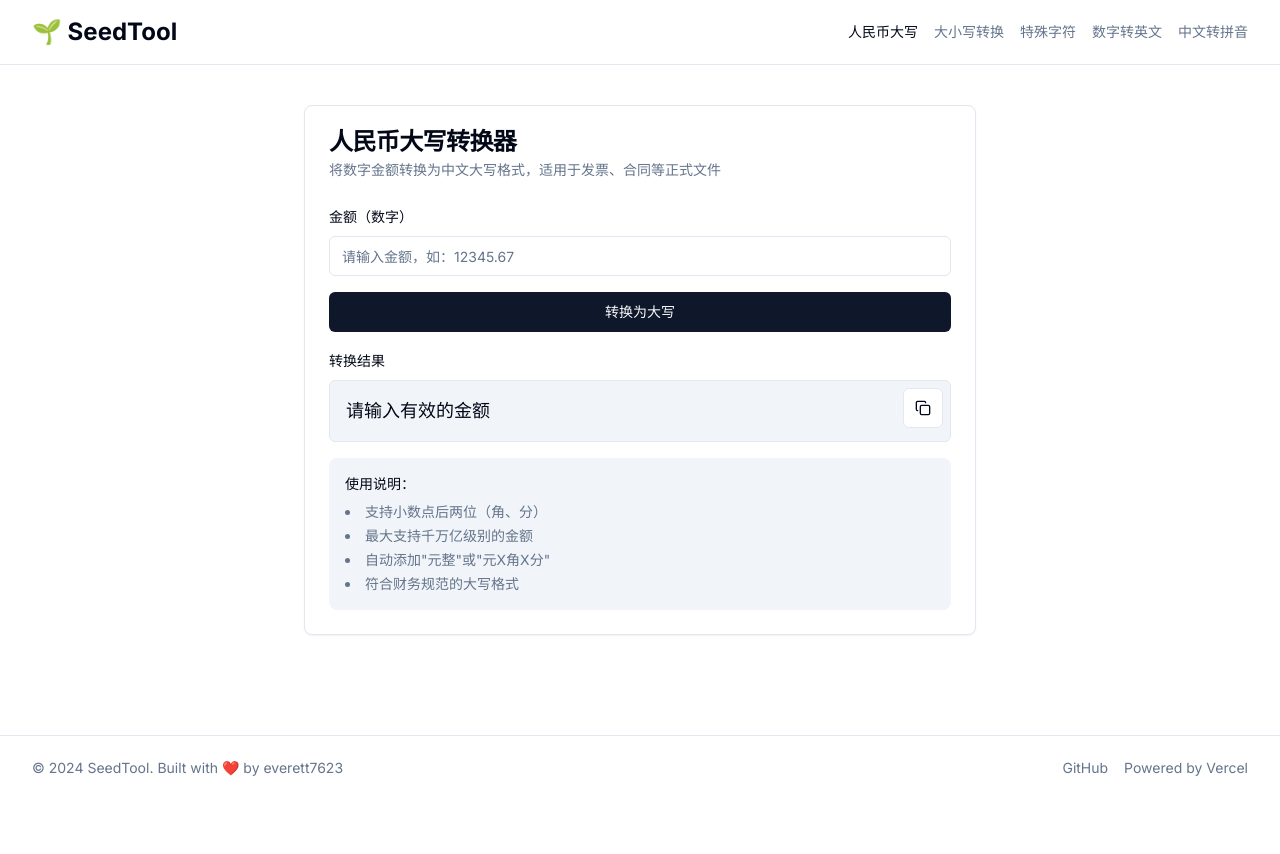
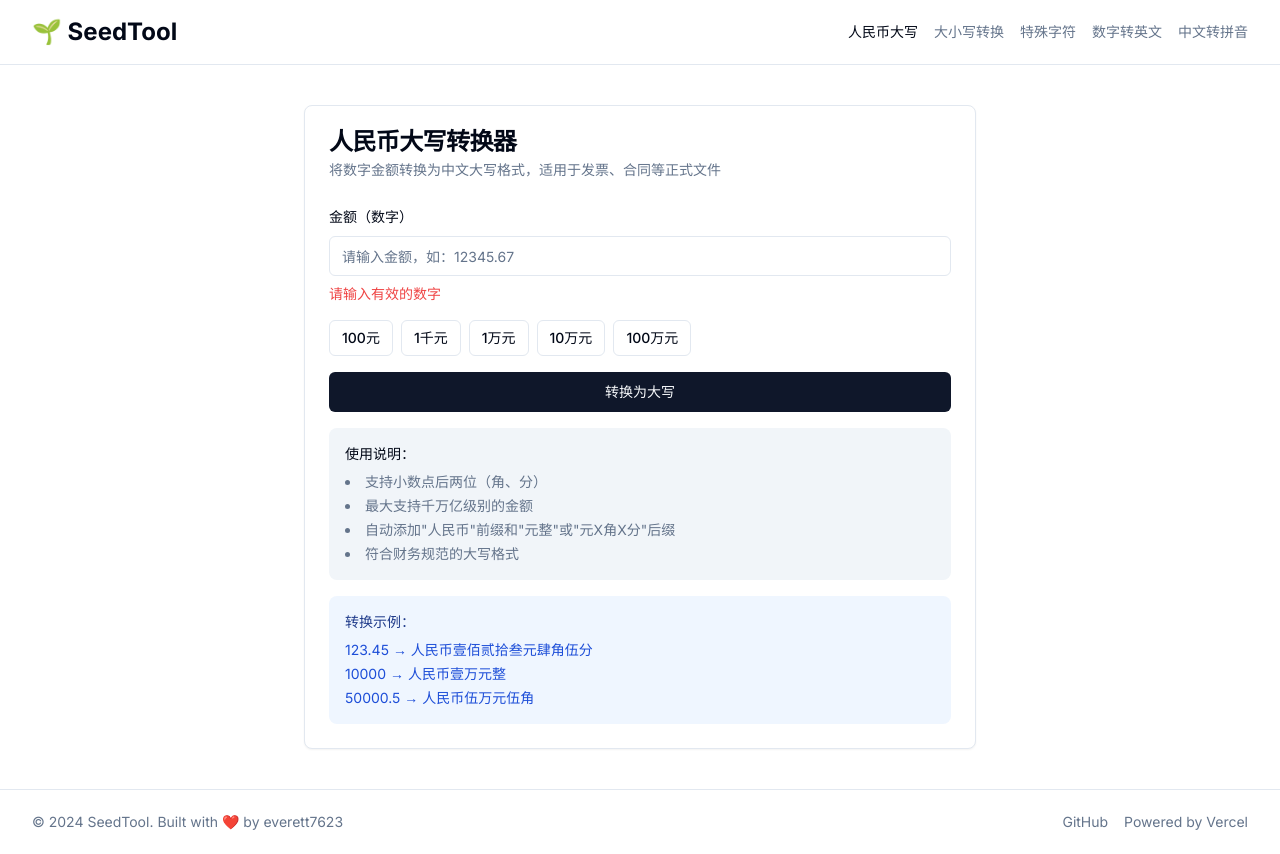
Before and after one commit to everett7623/Globokit, a Next.js app: page /tools/rmb-converter in a window 1280 px wide. Both pictures are taken after a click on the button "转换为大写". Before the commit the page ends 800 px from the top, so only its background shows below. Built offline with nearby package versions, Linux system fonts and the light colour scheme.

Commit message:
Update page.tsx

```diff
--- a/app/tools/rmb-converter/page.tsx
+++ b/app/tools/rmb-converter/page.tsx
@@ -11,15 +11,46 @@ import { numberToChinese } from '@/lib/tools/rmb-converter'
 export default function RMBConverterPage() {
   const [amount, setAmount] = useState('')
   const [result, setResult] = useState('')
+  const [error, setError] = useState('')
 
   const handleConvert = () => {
+    setError('')
     const num = parseFloat(amount)
-    if (!isNaN(num) && num >= 0) {
-      setResult(numberToChinese(num))
-    } else {
-      setResult('请输入有效的金额')
+
+    if (isNaN(num)) {
+      setError('请输入有效的数字')
+      setResult('')
+      return
+    }
+
+    if (num < 0) {
+      setError('请输入正数')
+      setResult('')
+      return
+    }
+
+    if (num > 999999999999999) {
+      setError('数字太大，无法转换')
+      setResult('')
+      return
+    }
+
+    try {
+      const converted = numberToChinese(num)
+      setResult(converted)
+    } catch (err) {
+      setError('转换出错，请重试')
+      setResult('')
     }
   }
+
+  const commonAmounts = [
+    { value: '100', label: '100元' },
+    { value: '1000', label: '1千元' },
+    { value: '10000', label: '1万元' },
+    { value: '100000', label: '10万元' },
+    { value: '1000000', label: '100万元' },
+  ]
 
   return (
     <div className="container py-10">
@@ -42,6 +73,26 @@ export default function RMBConverterPage() {
                 onChange={(e) => setAmount(e.target.value)}
                 step="0.01"
               />
+              {error && (
+                <p className="text-sm text-destructive">{error}</p>
+              )}
+            </div>
+
+            {/* 快捷金额按钮 */}
+            <div className="flex flex-wrap gap-2">
+              {commonAmounts.map((item) => (
+                <Button
+                  key={item.value}
+                  variant="outline"
+                  size="sm"
+                  onClick={() => {
+                    setAmount(item.value)
+                    setError('')
+                  }}
+                >
+                  {item.label}
+                </Button>
+              ))}
             </div>
 
             <Button onClick={handleConvert} className="w-full">
@@ -68,9 +119,19 @@ export default function RMBConverterPage() {
               <ul className="list-disc list-inside space-y-1 text-muted-foreground">
                 <li>支持小数点后两位（角、分）</li>
                 <li>最大支持千万亿级别的金额</li>
-                <li>自动添加"元整"或"元X角X分"</li>
+                <li>自动添加"人民币"前缀和"元整"或"元X角X分"后缀</li>
                 <li>符合财务规范的大写格式</li>
               </ul>
+            </div>
+
+            {/* 示例展示 */}
+            <div className="rounded-lg bg-blue-50 p-4 text-sm">
+              <p className="font-medium text-blue-900 mb-2">转换示例：</p>
+              <div className="space-y-1 text-blue-700">
+                <p>123.45 → 人民币壹佰贰拾叁元肆角伍分</p>
+                <p>10000 → 人民币壹万元整</p>
+                <p>50000.5 → 人民币伍万元伍角</p>
+              </div>
             </div>
           </CardContent>
         </Card>
```
